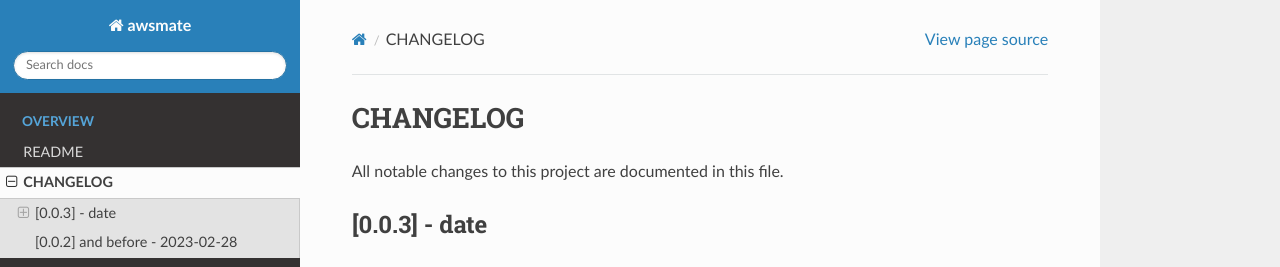
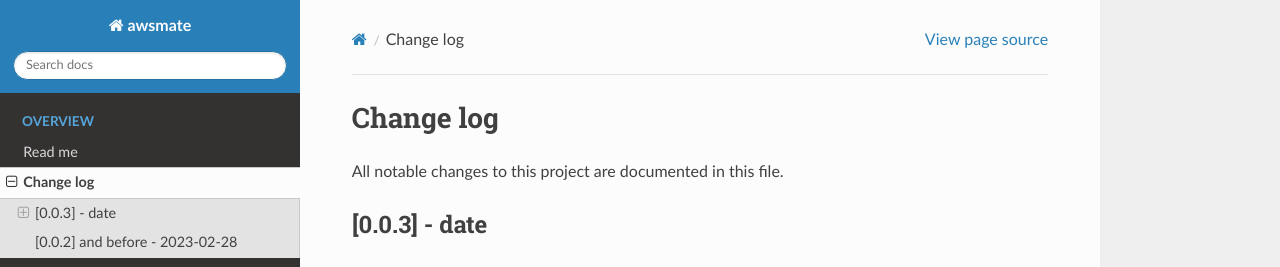
Before and after one commit to shlublu/awsmate, a Sphinx documentation site: the page built from docs/source/changelog.rst, in a window 1280 px wide and 1145 px high. Shown: the top 267 px of the window. Built offline with Sphinx 7.4.7 and the Read the Docs theme 2.0.0, drawn with Linux system fonts in a browser that asks for light colours.

Commit message:
Documentation: table of content

```diff
--- a/docs/source/changelog.rst
+++ b/docs/source/changelog.rst
@@ -1,5 +1,5 @@
-CHANGELOG
-=========
+Change log
+==========
 
 .. include:: ../../CHANGELOG.md
    :parser: myst_parser.sphinx_
--- a/docs/source/readme.rst
+++ b/docs/source/readme.rst
@@ -1,5 +1,5 @@
-README
-======
+Read me
+=======
 
 .. include:: ../../README.md
    :parser: myst_parser.sphinx_
```
